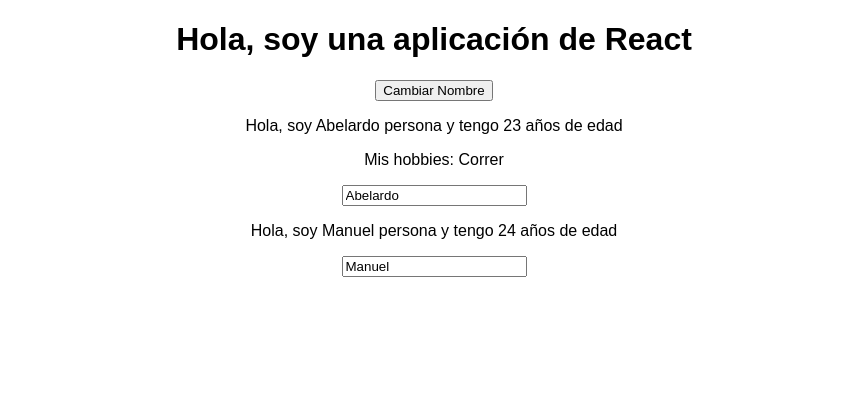
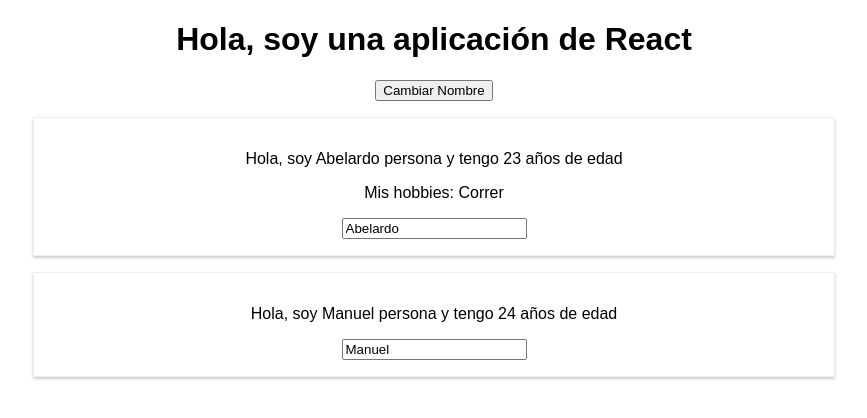
Before and after one commit to AbelardoRivas/react_app, a React (Create React App) app: page / in a window 1280 px wide. Shown: the top 418 px of the page, without its empty margins (206-1073 px from the left). Built offline with nearby package versions, Linux system fonts and the light colour scheme.

Commit message:
añadiendo estilos css básicos

```diff
--- /dev/null
+++ b/src/Persona/Persona.css
@@ -0,0 +1,8 @@
+.Persona {
+    width: 60%;
+    margin: 16px auto;
+    border: 1px solid #eee;
+    box-shadow: 0 2px 3px #ccc;
+    padding: 16px;
+    text-align: center;
+}
--- a/src/Persona/Persona.js
+++ b/src/Persona/Persona.js
@@ -1,8 +1,9 @@
 import React from 'react';
+import './Persona.css';
 
 const persona = (propiedades) => {
     return (
-        <div>
+        <div className="Persona">
             <p onClick={propiedades.click}>Hola, soy {propiedades.nombre} persona y tengo {propiedades.edad} años de edad</p>
             <p> {propiedades.children} </p>
             <input type="text" onChange={propiedades.cambiar} value={propiedades.nombre} />
```
